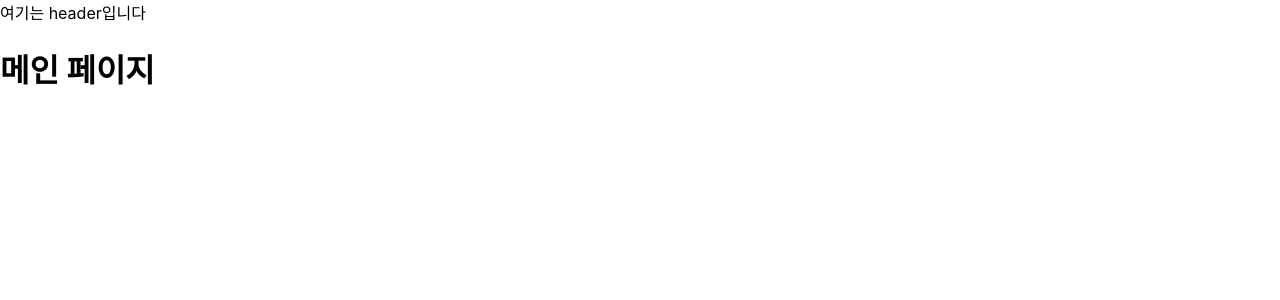
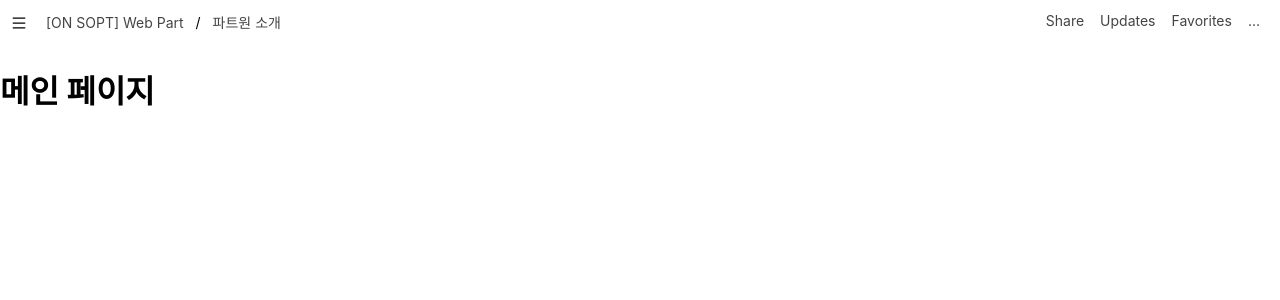
Before and after one commit to tjdud0123/SOPT_Web, a React (Create React App) app in the folder 실습/4th-seminar-react-project/: page / in a window 1280 px wide. Shown: the top 300 px of the page. Built offline with nearby package versions, Linux system fonts and the light colour scheme.

Commit message:
# 4th - MainHeader 완성

```diff
--- a/실습/4th-seminar-react-project/package.json
+++ b/실습/4th-seminar-react-project/package.json
@@ -3,9 +3,11 @@
   "version": "0.1.0",
   "private": true,
   "dependencies": {
+    "@ant-design/icons": "^4.2.2",
     "@testing-library/jest-dom": "^5.11.4",
     "@testing-library/react": "^11.1.0",
     "@testing-library/user-event": "^12.1.10",
+    "antd": "^4.8.2",
     "node-sass": "4.14.1",
     "react": "^17.0.1",
     "react-dom": "^17.0.1",
--- a/실습/4th-seminar-react-project/src/App.js
+++ b/실습/4th-seminar-react-project/src/App.js
@@ -8,7 +8,8 @@ function App() {
   return (
     <Router>
       <div className="App">
-        <MainHeader /> {/* global navigation bar */}
+        {/* global navigation bar */}
+        <Route component={MainHeader} />
         <Switch>
           {/* path에 따라 맞는 컴포넌트 출력 */}
           <Route exact path="/" component={Main} /> {/* 메인 화면 */}
--- /dev/null
+++ b/실습/4th-seminar-react-project/src/components/button/Button.js
@@ -0,0 +1,11 @@
+import './Button.scss';
+
+function Button({ text, textColor = '#444', onClickFunc }) {
+  return (
+    <span className="button" style={{ color: textColor }} onClick={onClickFunc}>
+      {text}
+    </span>
+  );
+}
+
+export default Button;
--- /dev/null
+++ b/실습/4th-seminar-react-project/src/components/button/Button.scss
@@ -0,0 +1,11 @@
+.button {
+  border-radius: 4px;
+  padding: 4px 8px;
+  &:hover {
+    background: #eee;
+    cursor: pointer;
+  }
+  &:active {
+    background: #ccc;
+  }
+}
--- a/실습/4th-seminar-react-project/src/components/header/MainHeader.js
+++ b/실습/4th-seminar-react-project/src/components/header/MainHeader.js
@@ -1,5 +1,31 @@
-function MainHeader() {
-  return <header>여기는 header입니다</header>;
+import './MainHeader.scss';
+import { MenuOutlined } from '@ant-design/icons';
+import Button from '../button/Button';
+
+function MainHeader({ history }) {
+  // history : { go, goBack, goForward, location, push ...}
+  return (
+    <header className="main-header">
+      <nav className="main-header__nav" id="left-gnb">
+        <MenuOutlined type="icon" className="main-header-icon" />
+        <Button
+          text="[ON SOPT] Web Part"
+          onClickFunc={() => history.push('/')}
+        ></Button>
+        <span>&nbsp;/&nbsp;</span>
+        <Button
+          text="파트원 소개"
+          onClickFunc={() => history.push('/member')}
+        ></Button>
+      </nav>
+      <nav className="main-header__nav" id="right-gnb">
+        <Button text="Share"></Button>
+        <Button text="Updates"></Button>
+        <Button text="Favorites"></Button>
+        <Button text="…"></Button>
+      </nav>
+    </header>
+  );
 }
 
 export default MainHeader;
--- /dev/null
+++ b/실습/4th-seminar-react-project/src/components/header/MainHeader.scss
@@ -0,0 +1,15 @@
+.main-header {
+  display: flex;
+  height: 45px;
+  padding: 12px;
+  font-size: 14px;
+  justify-content: space-between;
+  .empty {
+    flex: 1;
+  }
+  &-icon {
+    height: 100%;
+    margin-right: 12px;
+    cursor: pointer;
+  }
+}
```
Also changed, not shown: 2 other files (tests, documents, lock files or other folders).
